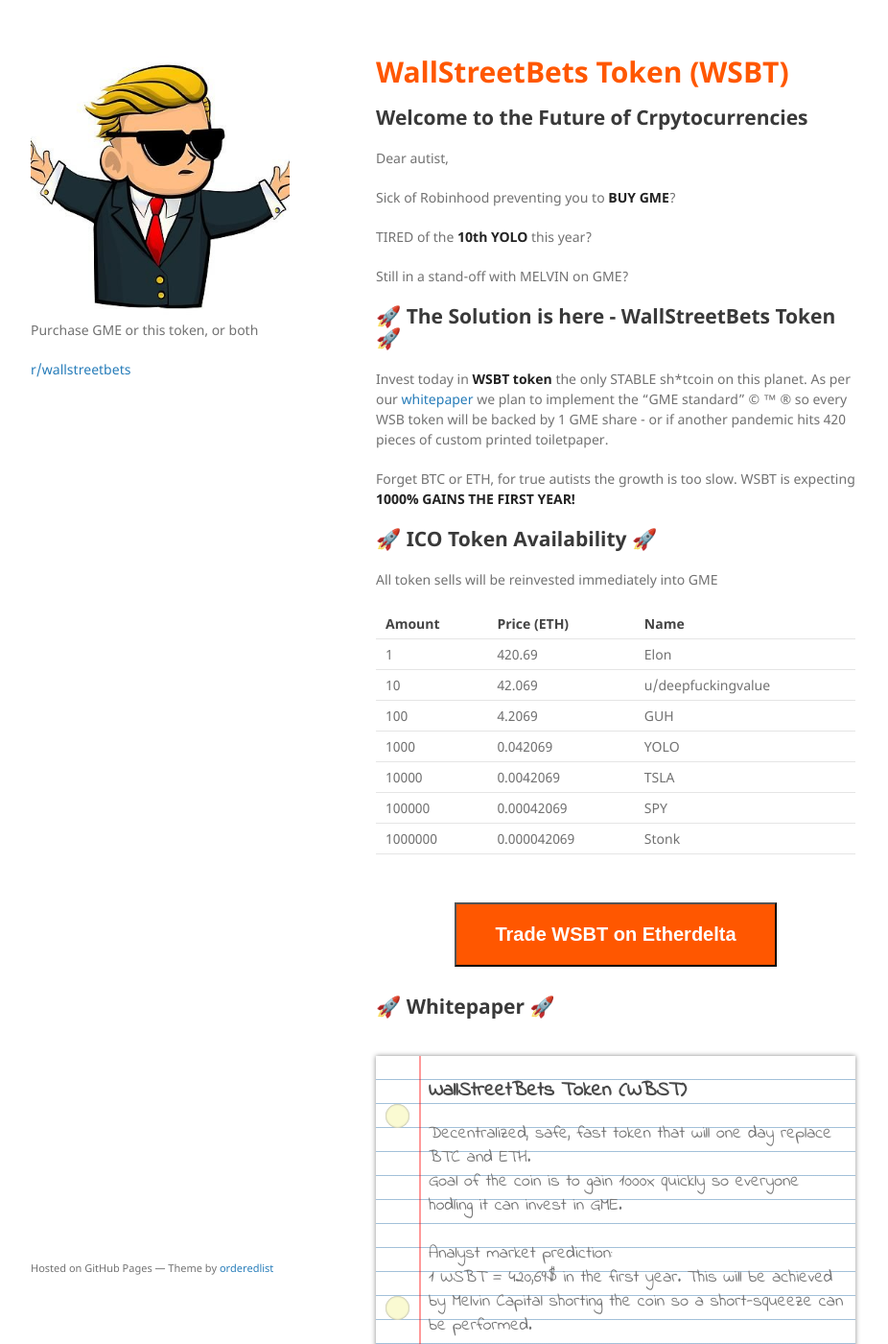
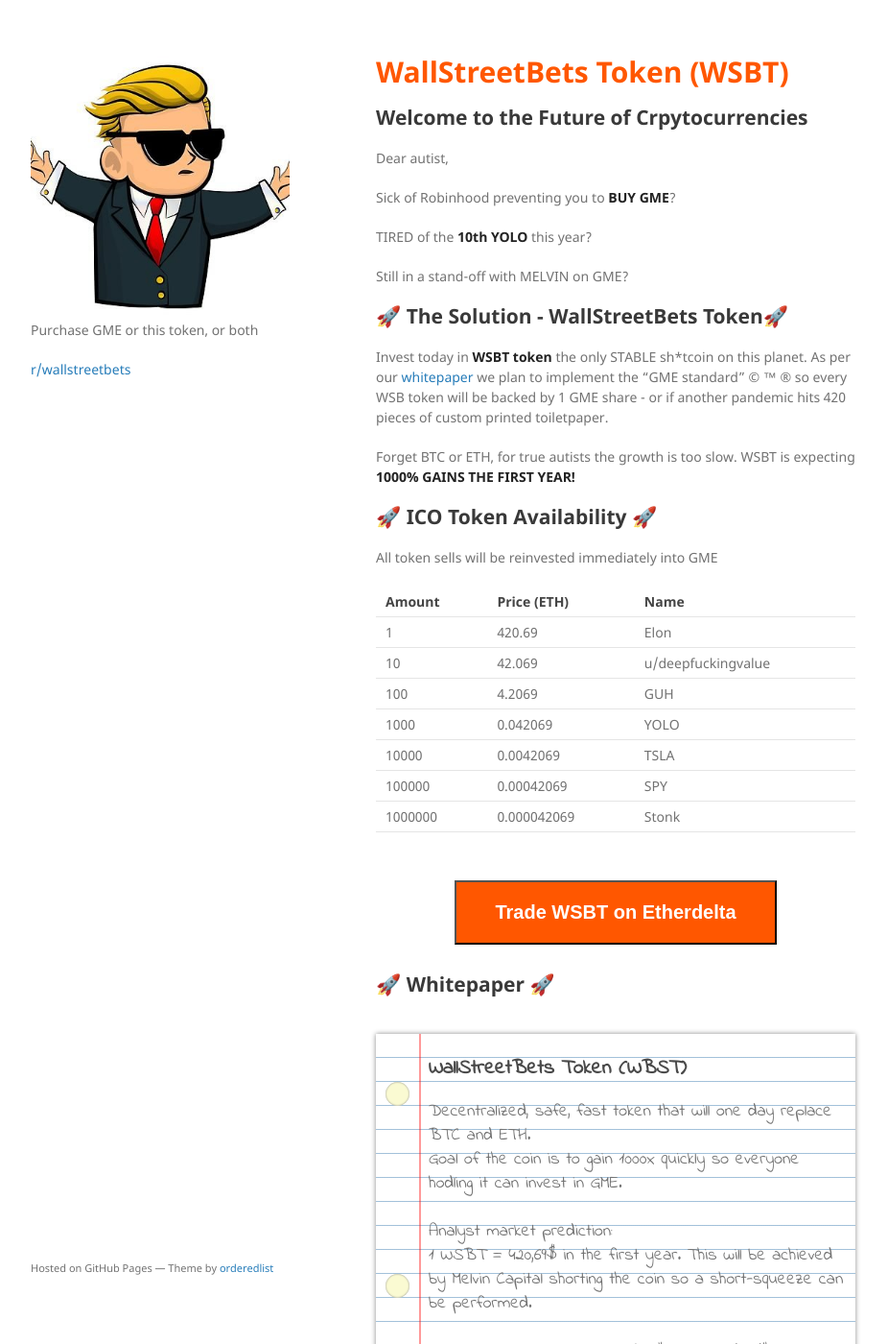
Before and after one commit to wallstreetbetstoken/wallstreetbetstoken.github.io, a Jekyll site: the page built from index.md, in a window 1280 px wide and 1400 px high. Shown: the whole window at 96% size, without its empty margins (178-1104 px from the left). Built offline with Jekyll 4.4.1, drawn with Linux system fonts in a browser that asks for light colours; our own code applies the rules of GitHub Pages for plain Markdown files; some of the changed text lies outside the part shown.

Commit message:
Update index.md

```diff
--- a/index.md
+++ b/index.md
@@ -12,7 +12,7 @@ TIRED of the **10th YOLO** this year?
 
 Still in a stand-off with MELVIN on GME?
 
-## 🚀 The Solution is here - WallStreetBets Token🚀
+## 🚀 The Solution - WallStreetBets Token🚀
 
 Invest today in **WSBT token** the only STABLE sh\*tcoin on this planet. As per our <a href="#paper">whitepaper</a> we plan to implement the "GME standard" &copy; &trade; &reg; so every WSB token will be backed by 1 GME share - or if another pandemic hits 420 pieces of custom printed toiletpaper.
 
@@ -54,5 +54,5 @@ All token sells will be reinvested immediately into GME
   <div class="holes hole-bottom"></div>
 </div>
 <br /><br /><br />
-... this is not financial advice
+... this is not financial advice<br />
 🚀🚀🚀🚀🚀🚀🚀🚀🚀🚀🚀🚀🚀🚀🚀🚀
```
